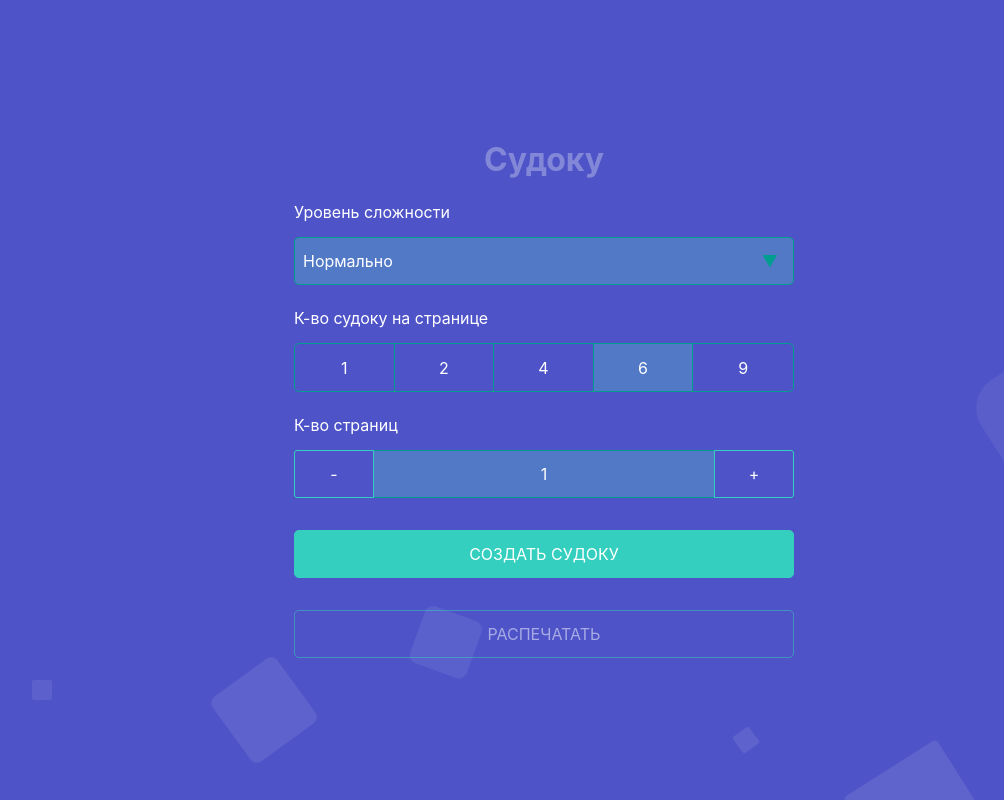
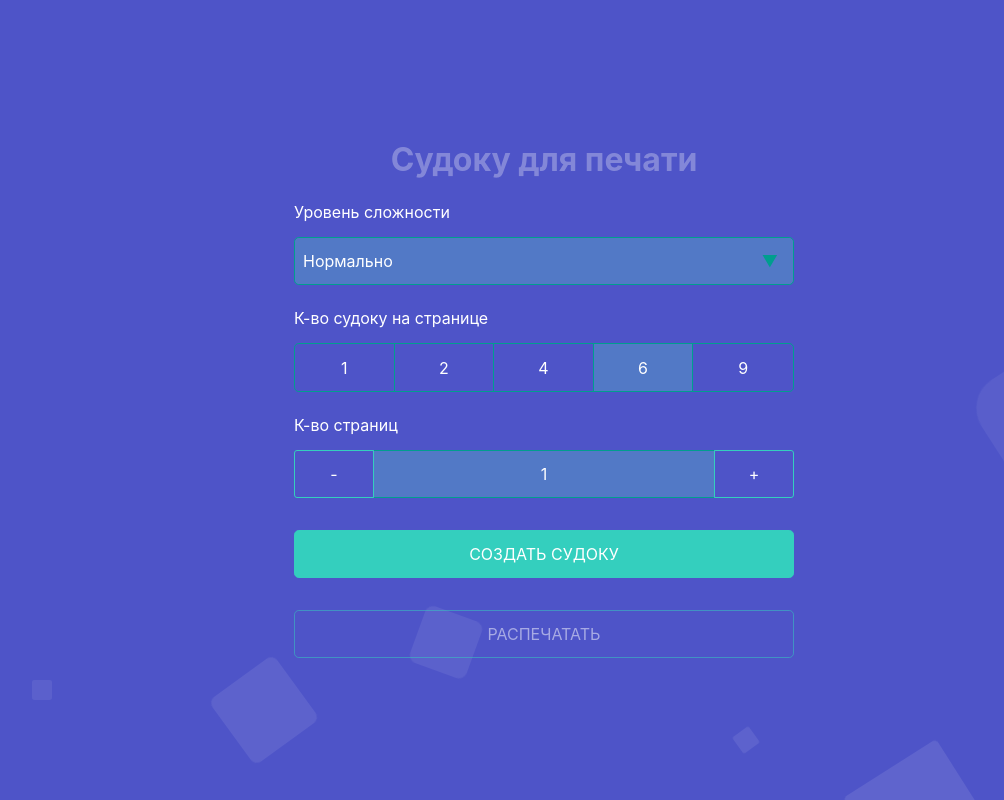
Before and after one commit to Lyrklif/print-sudoku, a React app: page / in a window 1280 px wide. Shown: the whole page, without its empty margins (96-1100 px from the left). Built offline with nearby package versions, Linux system fonts and the light colour scheme.

Commit message:
4rjzwz название

```diff
--- a/public/index.html
+++ b/public/index.html
@@ -9,7 +9,7 @@
   <meta name="description" content="Сгенерировать и распечатать судоку" />
   <link rel="apple-touch-icon" href="%PUBLIC_URL%/android-chrome-192x192.png" />
   <link rel="manifest" href="%PUBLIC_URL%/manifest.json" />
-  <title>Генератор судоку</title>
+  <title>Генератор судоку для печати</title>
 </head>
 
 <body>
--- a/src/components/panel/panel.js
+++ b/src/components/panel/panel.js
@@ -12,7 +12,7 @@ const Panel = () => {
 
   return (
     <section className="panel no-print">
-      <h1>Судоку</h1>
+      <h1>Судоку для печати</h1>
 
       <SelectLevel />
       <SudokuCount />
```
Also changed, not shown: public/manifest.json.
